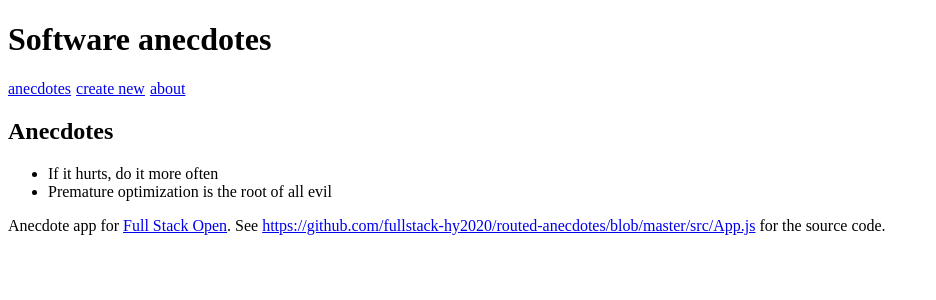
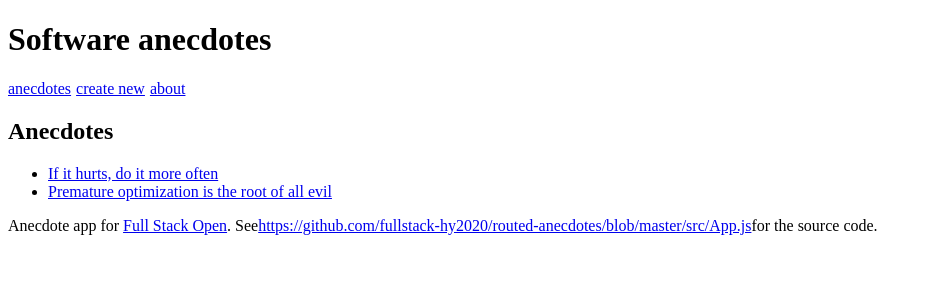
Before and after one commit to Pramod-Kumar-G/full-stack-open, a React (Vite) app in the folder part7/routed-anecdotes/: page / in a window 1280 px wide. Shown: the top 300 px of the page, without its empty margins (0-936 px from the left). Built offline with nearby package versions, Linux system fonts and the light colour scheme.

Commit message:
implement solution for exercise 7.2

```diff
--- a/part7/routed-anecdotes/src/App.jsx
+++ b/part7/routed-anecdotes/src/App.jsx
@@ -1,5 +1,5 @@
 import { useState } from "react";
-import { Link, Route, Routes } from "react-router-dom";
+import { Link, Route, Routes, useMatch } from "react-router-dom";
 
 const Menu = () => {
   const padding = {
@@ -25,7 +25,9 @@
     <h2>Anecdotes</h2>
     <ul>
       {anecdotes.map((anecdote) => (
-        <li key={anecdote.id}>{anecdote.content}</li>
+        <li key={anecdote.id}>
+          <Link to={`/anecdotes/${anecdote.id}`}>{anecdote.content}</Link>
+        </li>
       ))}
     </ul>
   </div>
@@ -56,10 +58,10 @@
 const Footer = () => (
   <div>
     Anecdote app for <a href="https://fullstackopen.com/">Full Stack Open</a>.
-    See{" "}
+    See
     <a href="https://github.com/fullstack-hy2020/routed-anecdotes/blob/master/src/App.js">
       https://github.com/fullstack-hy2020/routed-anecdotes/blob/master/src/App.js
-    </a>{" "}
+    </a>
     for the source code.
   </div>
 );
@@ -113,6 +115,23 @@
   );
 };
 
+const Anecdote = ({ anecdote }) => {
+  return (
+    <div>
+      <h2>
+        {anecdote.content} by {anecdote.author}
+      </h2>
+      <div>has {anecdote.votes} votes</div>
+      <div>
+        for more information see
+        <a href={anecdote.info} target="_blank">
+          {anecdote.info}
+        </a>
+      </div>
+    </div>
+  );
+};
+
 const App = () => {
   const [anecdotes, setAnecdotes] = useState([
     {
@@ -140,6 +159,9 @@
 
   const anecdoteById = (id) => anecdotes.find((a) => a.id === id);
 
+  const match = useMatch("/anecdotes/:id");
+  const anecdote = match ? anecdoteById(Number(match.params.id)) : null;
+
   const vote = (id) => {
     const anecdote = anecdoteById(id);
 
@@ -159,6 +181,10 @@
         <Route path="/" element={<AnecdoteList anecdotes={anecdotes} />} />
         <Route path="/about" element={<About />} />
         <Route path="/create" element={<CreateNew addNew={addNew} />} />
+        <Route
+          path="/anecdotes/:id"
+          element={<Anecdote anecdote={anecdote} />}
+        />
       </Routes>
       <Footer />
     </div>
```
